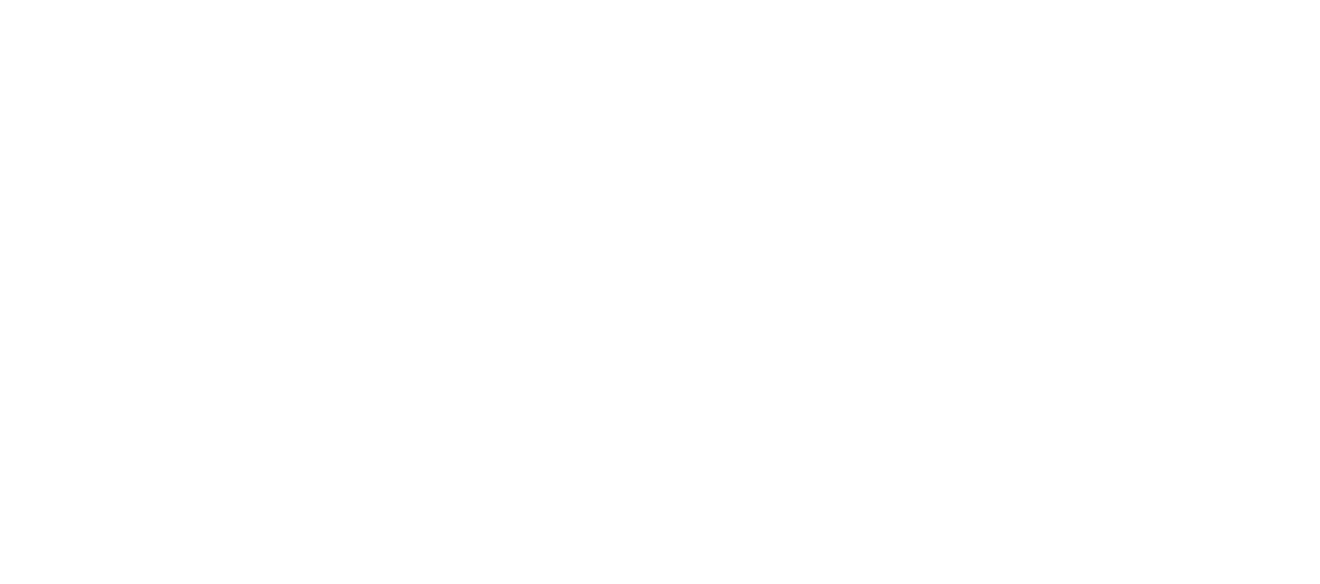
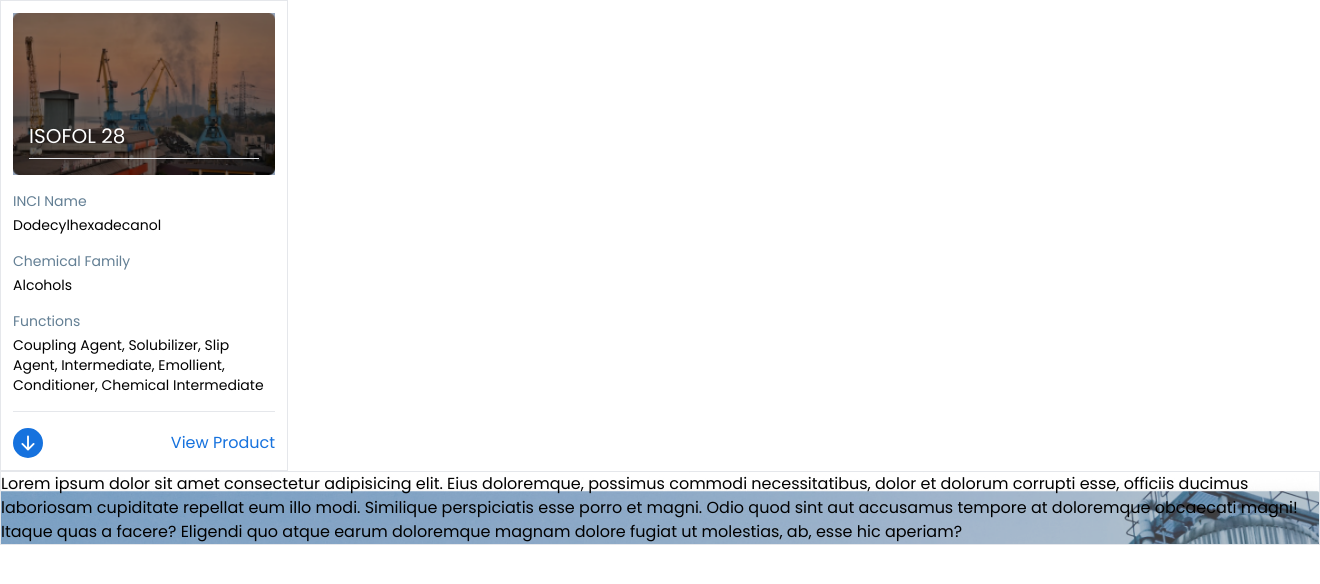
Before and after one commit to maheshpatil132/internship_frontend, a React (Create React App) app: page /company in a window 1280 px wide. Before the commit this address had no page. Shown: the top 584 px of the page, 1320 px wide, since content can reach past the window. Built offline with nearby package versions, Linux system fonts and the light colour scheme.

Commit message:
added routing

```diff
--- a/src/App.js
+++ b/src/App.js
@@ -8,6 +8,7 @@
 import Prodcut from "./components/Prodcut";
 import Enquires from "./pages/Enquires/Enquires";
 import Bidding from "./pages/Bidding/Bidding";
+import CompanyBox from "./components/CompanyBox";
 
 
 
@@ -22,6 +23,7 @@
           <Route path="/prod" element={<Prodcut/>}></Route>
           <Route path="/enqires" element={<Enquires/>}></Route>
           <Route path="/bidding" element={<Bidding/>}></Route>
+          <Route path="/company" element={<CompanyBox/>}></Route>
 
 
         </Routes>
--- /dev/null
+++ b/src/components/CompanyBox.js
@@ -0,0 +1,43 @@
+import React from 'react'
+import img from '../images/company.png'
+import {BsArrowDownCircleFill} from 'react-icons/bs'
+import Footer from './Footer'
+const CompanyBox = () => {
+    return (
+        <div className=' flex flex-col'>
+            <div className="flex flex-col w-72 border p-3 gap-4 text-sm">
+                <div className=' relative bg-slate-400'>
+                    <img className='image w-full h-full' src={img} alt="" />
+                    <div className=' absolute bottom-0 w-full p-4 flex flex-col gap-2'>
+                        <h1 className='  text-white text-xl'>ISOFOL 28</h1>
+                        <hr className=' bg-white  w-full' />
+                    </div>
+                </div>
+                <div className=' flex flex-col gap-1 '>
+                    <p className=' text-buyer-text-color'>INCI Name</p>
+                    <h4 className=''>Dodecylhexadecanol</h4>
+                </div>
+
+                <div className=' flex flex-col gap-1'>
+                    <p className=' text-buyer-text-color'>Chemical Family </p>
+                    <p className=' '>Alcohols</p>
+                </div>
+
+                <div className=' flex flex-col gap-1'>
+                    <p className=' text-buyer-text-color'>Functions</p>
+                    <p className=' '>Coupling Agent, Solubilizer, Slip Agent, Intermediate, Emollient, Conditioner, Chemical Intermediate</p>
+                </div>
+
+                <hr />
+
+                <div className=' flex justify-between items-center text-buyer-primary'>
+                    <BsArrowDownCircleFill size={30}/>
+                    <h3 className=' cursor-pointer text-base'>View Product</h3>
+                </div>
+            </div>
+            <Footer/>
+        </div>
+    )
+}
+
+export default CompanyBox
--- a/src/components/Featues.js
+++ b/src/components/Featues.js
@@ -28,7 +28,7 @@
                         </div>
                     </div>
                 </div>
-                <button className=' bg-buyer-primary py-2 px-4 text-base rounded text-white'>Request a Quote</button>
+                <button className=' bg-buyer-primary py-2 px-4 mx-2 text-sm rounded text-white'>Having any Issues Contact us !</button>
 
             </div>
 
--- /dev/null
+++ b/src/components/Footer.js
@@ -0,0 +1,11 @@
+import React from 'react'
+
+const Footer = () => {
+  return (
+    <div className='footer  border'>
+        <p>Lorem ipsum dolor sit amet consectetur adipisicing elit. Eius doloremque, possimus commodi necessitatibus, dolor et dolorum corrupti esse, officiis ducimus laboriosam cupiditate repellat eum illo modi. Similique perspiciatis esse porro et magni. Odio quod sint aut accusamus tempore at doloremque obcaecati magni! Itaque quas a facere? Eligendi quo atque earum doloremque magnam dolore fugiat ut molestias, ab, esse hic aperiam?</p>
+    </div>
+  )
+}
+
+export default Footer
--- a/src/components/OrderForm.js
+++ b/src/components/OrderForm.js
@@ -10,7 +10,7 @@
 
 
     return (
-        <div className='px-1 mt-16'>
+        <div className='px-1 mt-14'>
             <form action="" className='order_shadow flex flex-col space-y-2 py-5 px-6 rounded  bg-white text-sm'>
                 <div className=' flex items-center gap-4 text-buyer-primary font-medium'>
                     <BsCartFill size={20} />
@@ -51,7 +51,7 @@
                     </div>
                 </div>
                 <p className='text-buyer-text-color text-sm'>Final Price will be available upon quotes</p>
-                <button className=' bg-buyer-primary py-2 px-4 text-base rounded text-white'>Request a Quote</button>
+                <button className=' bg-buyer-primary py-2 px-4 rounded text-white'>Request a Quote</button>
             </form>
 
         </div>
--- a/src/components/Prodcut.js
+++ b/src/components/Prodcut.js
@@ -11,7 +11,7 @@
        <div className=' product flex-1 h-screen overflow-y-scroll '>
          <ProdDecr/>
        </div>
-       <div className='h-screen gap-4 order_form px-4 flex flex-col'>
+       <div className='h-screen justify-between order_form px-4 py-2 flex flex-col'>
           <OrderForm/>
           <Featues/>
        </div>
--- a/src/index.css
+++ b/src/index.css
@@ -70,7 +70,7 @@
 
 
 .order_form{
-  width: 370px;
+  width: 400px;
 }
 
 .order_shadow{
@@ -82,3 +82,8 @@
 .product::-webkit-scrollbar{
   width: 0px;
 }
+
+.footer{
+  background-image: url('./images/footer.png');
+  background-size: cover;
+}
```
Also changed, not shown: src/images/company.png (added), src/images/footer.png (added).
